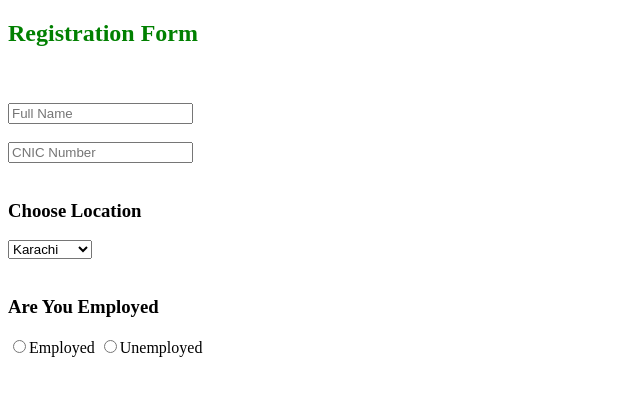
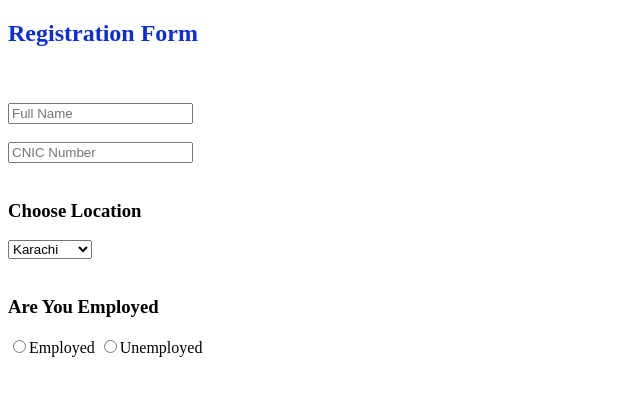
Before and after one commit to 7aaiiff/Job-Registration-Foam, a plain HTML site: page index.html in a window 1280 px wide. Shown: the whole page, without its empty margins (0-640 px from the left). Drawn offline with Linux system fonts and the light colour scheme.

Commit message:
Changed Main Heading Color

```diff
--- a/style.css
+++ b/style.css
@@ -1,3 +1,4 @@
 h2{
-    color: green;
+    color: rgb(15, 45, 214);
+    height: fit-content;
 }
```
